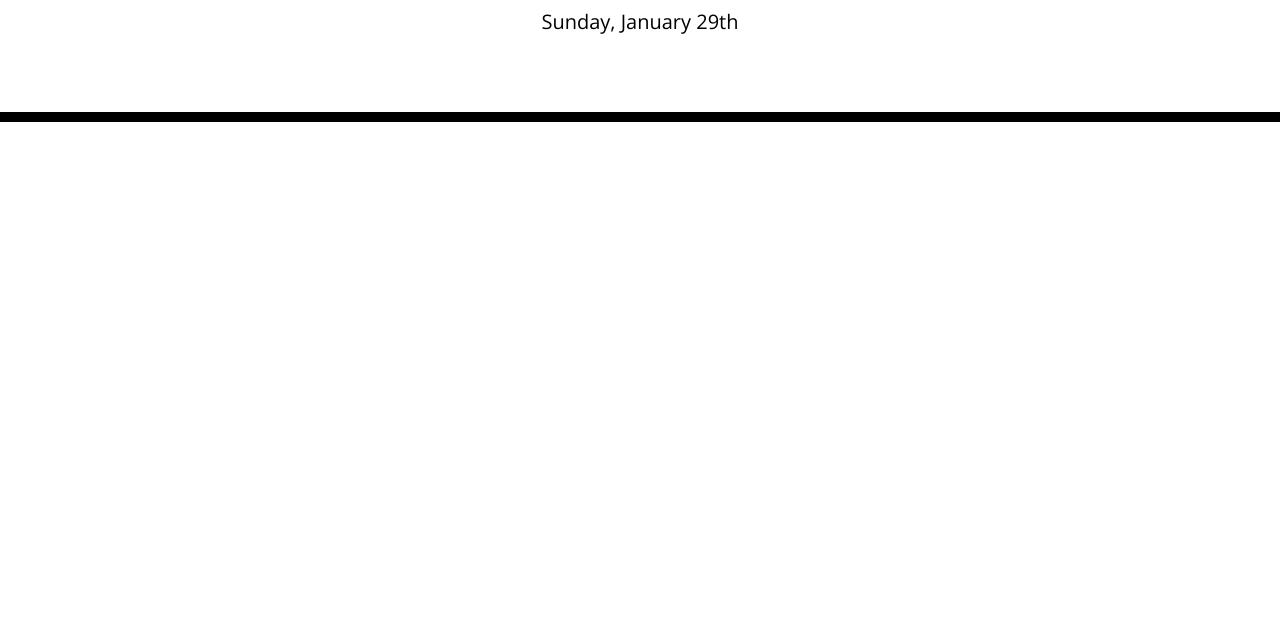
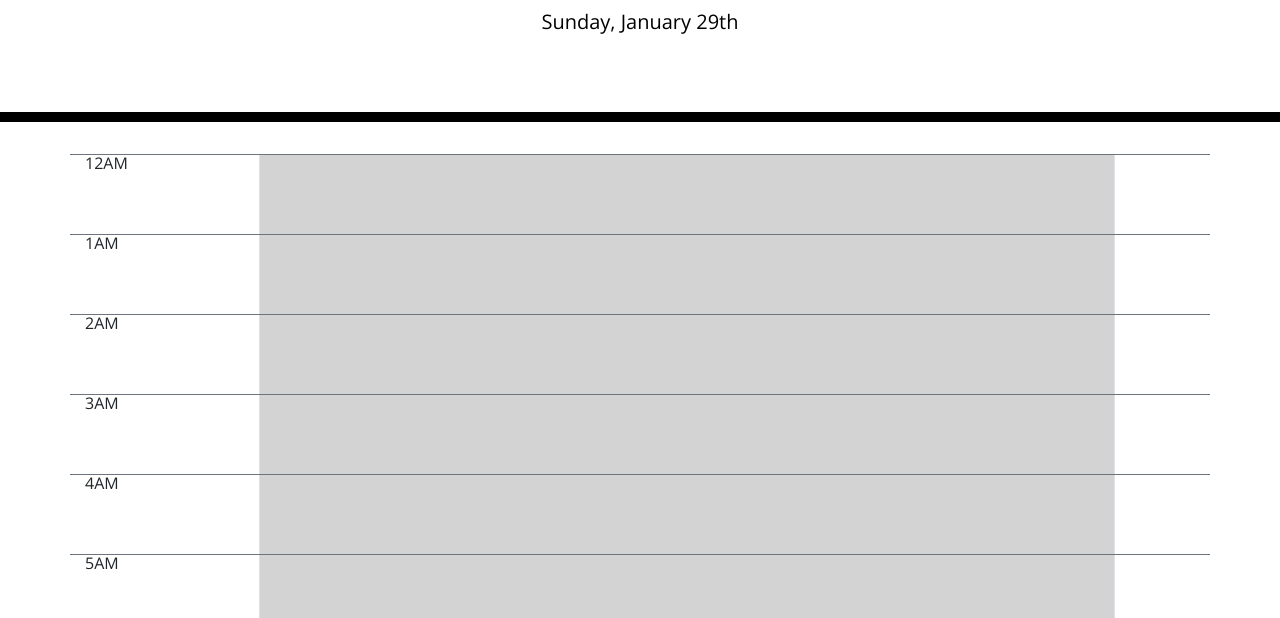
Before and after one commit to edithlinpy/work-day-scheduler, a plain HTML site: page index.html in a window 1280 px wide. Shown: the part 182-800 px from the top of the page. Drawn offline with nearby package versions, Linux system fonts and the light colour scheme; files that its build step writes are made by us from their sources.

Commit message:
added timeblocks div

```diff
--- a/css/style.css
+++ b/css/style.css
@@ -33,7 +33,7 @@ textarea {
 .row {
   white-space: pre-wrap;
   height: 80px;
-  border-top: 1px solid white;
+  border-top: 1px solid gray;
 }
 
 .hour {
--- a/index.html
+++ b/index.html
@@ -19,7 +19,7 @@
       href="https://fonts.googleapis.com/css?family=Open+Sans&display=swap"
       rel="stylesheet"
     />
-    <link rel="stylesheet" href="js/style.css" />
+    <link rel="stylesheet" href="css/style.css" />
     <title>Work Day Scheduler</title>
   </head>
 
@@ -31,6 +31,8 @@
     </header>
     <div class="container">
       <!-- Timeblocks go here -->
+      <form id="event-form">
+      </form>
     </div>
 
     <script src="https://cdnjs.cloudflare.com/ajax/libs/jquery/3.2.1/jquery.min.js"></script>
--- a/js/script.js
+++ b/js/script.js
@@ -1,3 +1,40 @@
 const currentDayEl = $('#currentDay');
+const formEl = $('#event-form');
+const now = moment();
+const currentHour = parseInt(now.format("H"));
 
-currentDayEl.text(moment().format('dddd, MMMM Do'));
+currentDayEl.text(now.format('dddd, MMMM Do'));
+
+hourArray = new Array(24);
+
+// set up bootstrap grid for timeblocks
+let bgColorClass = "past";
+for (let i=0; i<hourArray.length; i++) {
+    if (i === currentHour) {
+        bgColorClass = "present";
+    } else if (i >= currentHour) {
+        bgColorClass = "future";
+    }
+    let hourText = moment().hour(i).format("hA"); // set hour in 12-hour AM/PM format
+
+    // create div for Hour column
+    let rowDiv = $('<div>');
+    rowDiv.addClass('row border-top border-secondary');
+    let hourColDiv = $('<div>');
+    hourColDiv.addClass('col-2 border-right');
+    hourColDiv.text(hourText);
+    rowDiv.append(hourColDiv);
+
+    // create div for Event column
+    let eventDiv = $('<div>');
+    eventDiv.addClass('col-9 border-right align-top '+bgColorClass);
+    rowDiv.append(eventDiv);
+
+    //create div for Save button column
+    let saveDiv = $('<div>');
+    saveDiv.addClass('col-1');
+    rowDiv.append(saveDiv);
+
+    formEl.append(rowDiv);
+
+}
```
